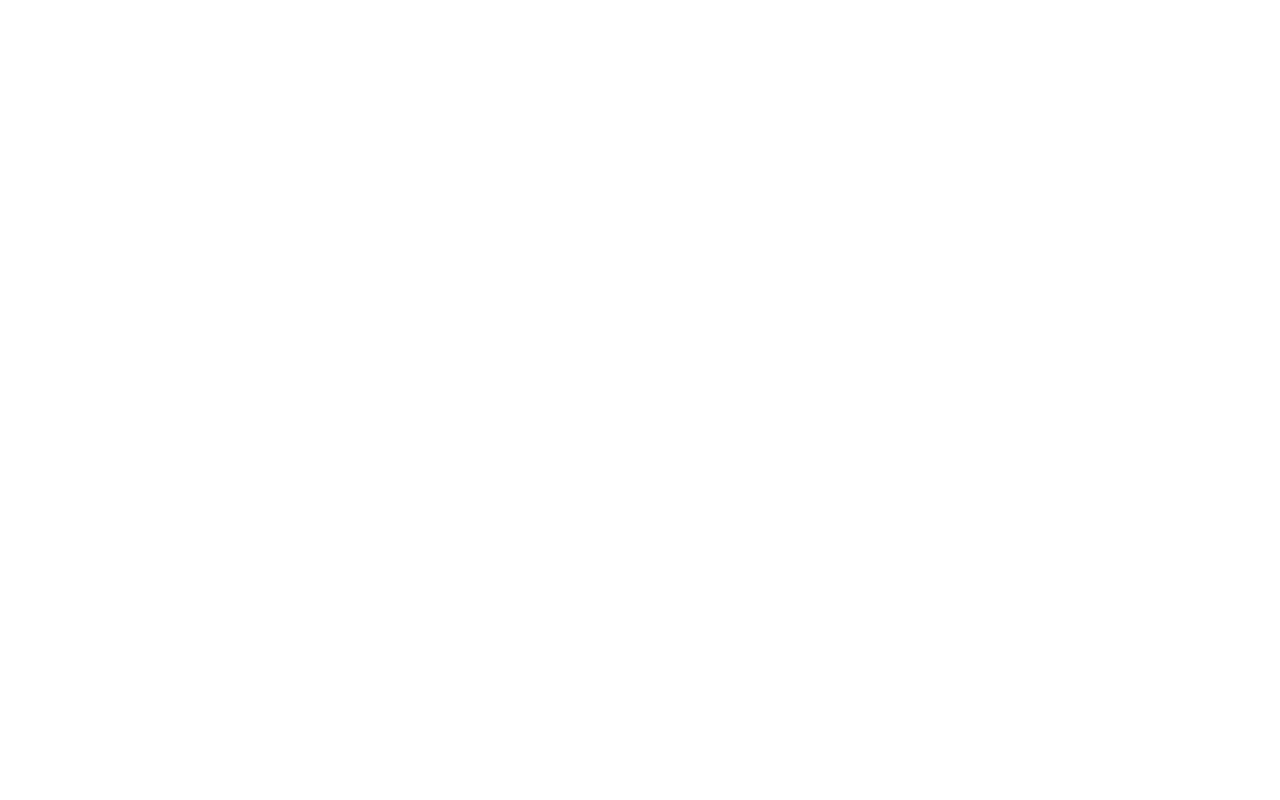
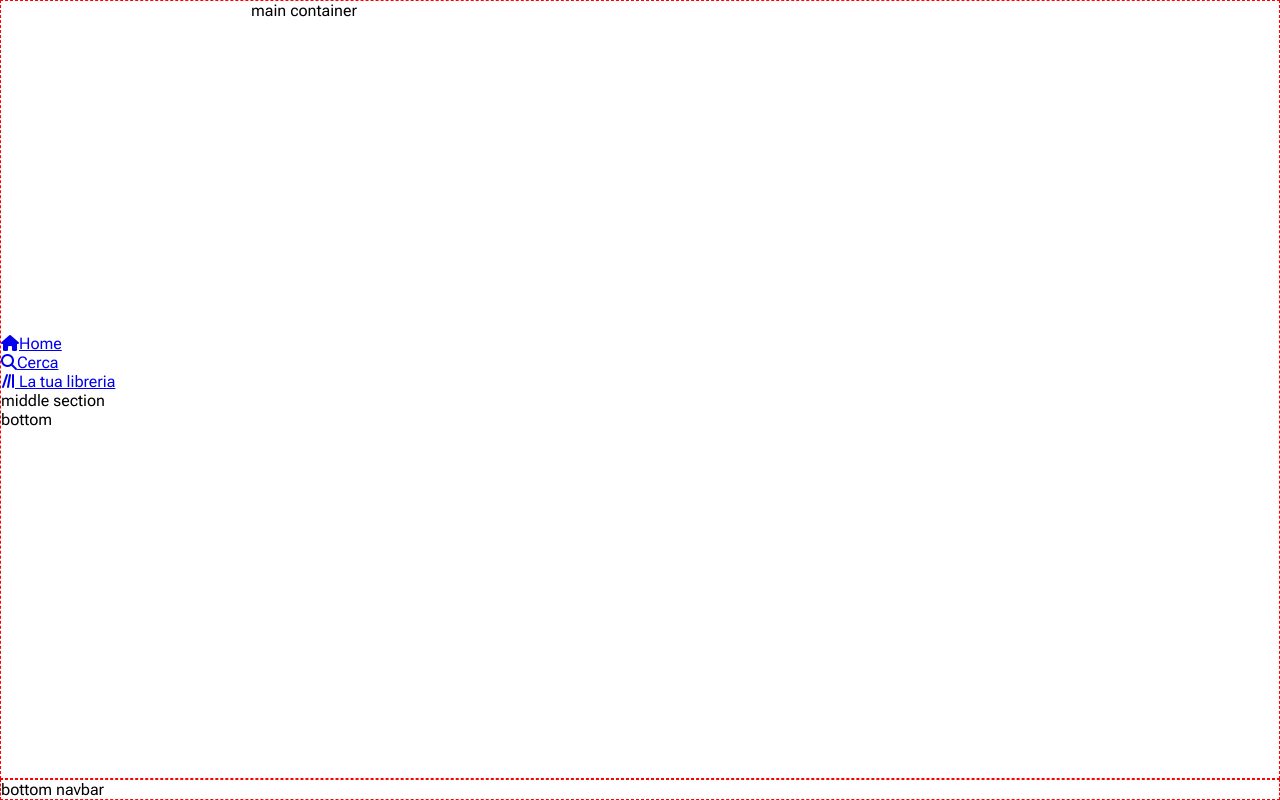
Before and after one commit to NataliyaShevchuk/html-css-spotifyweb, a plain HTML site: page index.html in a window 1280 px wide. Drawn offline with Linux system fonts and the light colour scheme.

Commit message:
creazione struttura

```diff
--- a/css/style-media.css
+++ b/css/style-media.css
@@ -1,5 +1,7 @@
 @media screen and (min-width: 568px) {
-
+    .sidebar{
+        width: 250px;
+    }
 }
 
 @media screen and (min-width: 768px) {
--- a/css/style.css
+++ b/css/style.css
@@ -1,5 +1,41 @@
+:root{
+    --light-grey: #D2D2D2;
+    --main-color: #141922;
+    --bottom-navbar: #282828;
+    --top-navbar: #080B12;
+    --hover-green: #78AE32;
+    --text-grey: #7B7D82;
+}
+
 *{
     margin: 0;
     padding: 0;
     box-sizing: border-box;
 }
+body{
+    font-family: 'Montserrat', sans-serif;
+    font-family: 'Roboto', sans-serif;
+    font-family: 'Roboto Flex', sans-serif;
+    height: 100vh;
+    display: flex;
+    flex-direction: column;
+}
+body >*{
+    border: 1px dashed red;
+}
+.top-container{
+    flex-grow: 1;
+    display: flex;
+}
+.sidebar{
+    width: 60px;
+    flex-shrink: 0;
+    display: flex;
+    flex-direction: column;
+}
+.main-container{
+    flex-grow: 1;
+}
+.bottom-navbar{
+    flex-shrink: 0;
+}
--- a/index.html
+++ b/index.html
@@ -9,10 +9,33 @@
     <link rel="stylesheet" href="https://cdnjs.cloudflare.com/ajax/libs/font-awesome/6.2.0/css/all.min.css"
     integrity="sha512-xh6O/CkQoPOWDdYTDqeRdPCVd1SpvCA9XXcUnZS2FmJNp1coAFzvtCN9BmamE+4aHK8yyUHUSCcJHgXloTyT2A=="
     crossorigin="anonymous" referrerpolicy="no-referrer"/>
+    <link rel="preconnect" href="https://fonts.googleapis.com">
+    <link rel="preconnect" href="https://fonts.gstatic.com" crossorigin>
+    <link href="https://fonts.googleapis.com/css2?family=Montserrat:wght@100;200;300;400;500;600;700;800;900&family=Roboto+Flex:opsz,wght@8..144,100;8..144,200;8..144,300;8..144,400;8..144,500;8..144,600;8..144,700;8..144,800;8..144,900&family=Roboto:wght@100;300;400;500;700;900&display=swap" rel="stylesheet">
     <link rel="stylesheet" href="css/style.css">
     <link rel="stylesheet" href="css/style-media.css">
 </head>
 <body>
-
+    <div class="top-container">
+        <div class="sidebar">
+            <div class="top-section">
+                <ul class="sidebar-list">
+                    <li>
+                        <a href="#" class="logo">
+                            <img class="small-logo" src="img/logo-small.svg" alt="small logo spotify">
+                            <img class="big-logo" src="img/logo.svg" alt="big logo spotify">
+                        </a>
+                    </li>
+                    <li><a href="#"><i class="fa-solid fa-house"></i>Home</a></li>
+                    <li><a href="#"><i class="fa-solid fa-magnifying-glass"></i>Cerca</a></li>
+                    <li><a href="#"> <i class="fa-solid fa-lines-leaning"></i> La tua libreria</a></li>
+                </ul>
+            </div>
+            <div class="middle-section">middle section</div>
+            <div class="bottom-section">bottom </div>
+        </div>
+        <div class="main-container">main container</div>
+    </div>
+    <div class="bottom-navbar"> bottom navbar</div>
 </body>
 </html>
```
